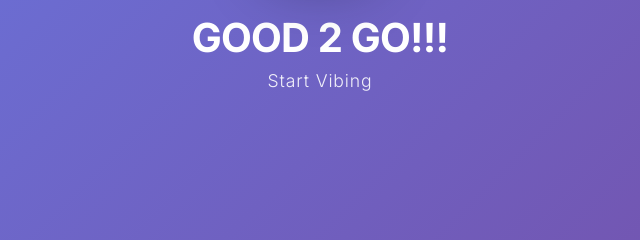
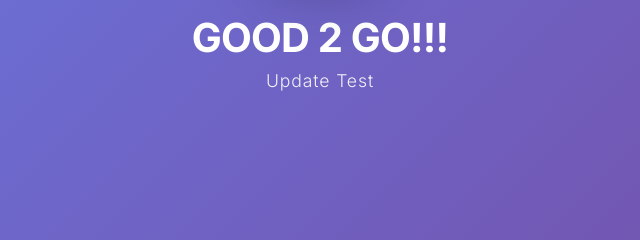
Before and after one commit to achsaf6/tester, a website: page frontend/index.html in a window 1280 px wide. Shown: the part 400-640 px from the top of the page, 320-960 px from the left. Drawn offline with Linux system fonts and the light colour scheme.

Commit message:
push test

```diff
--- a/frontend/index.html
+++ b/frontend/index.html
@@ -192,7 +192,7 @@
           </svg>
         </div>
         <h1 class="splash-title">GOOD 2 GO!!!</h1>
-        <p class="splash-subtitle">Start Vibing</p>
+        <p class="splash-subtitle">Update Test</p>
     </div>
 
     <div id="root"></div>
```
